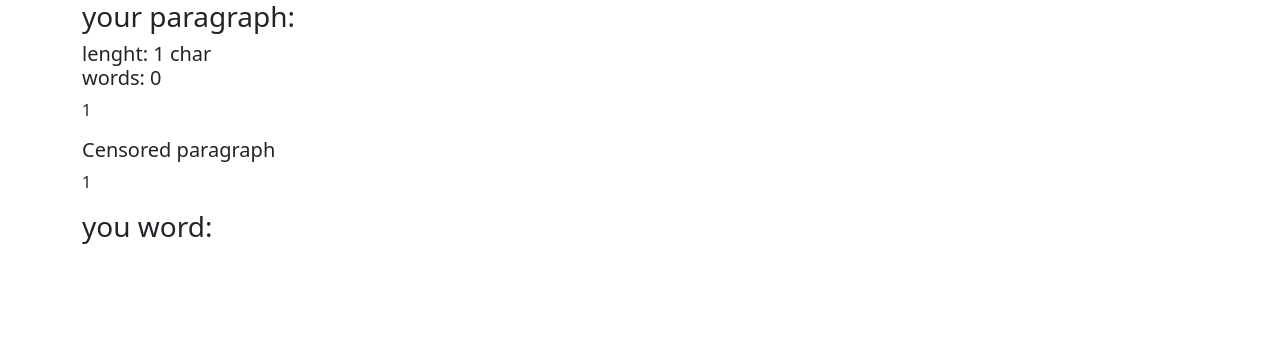
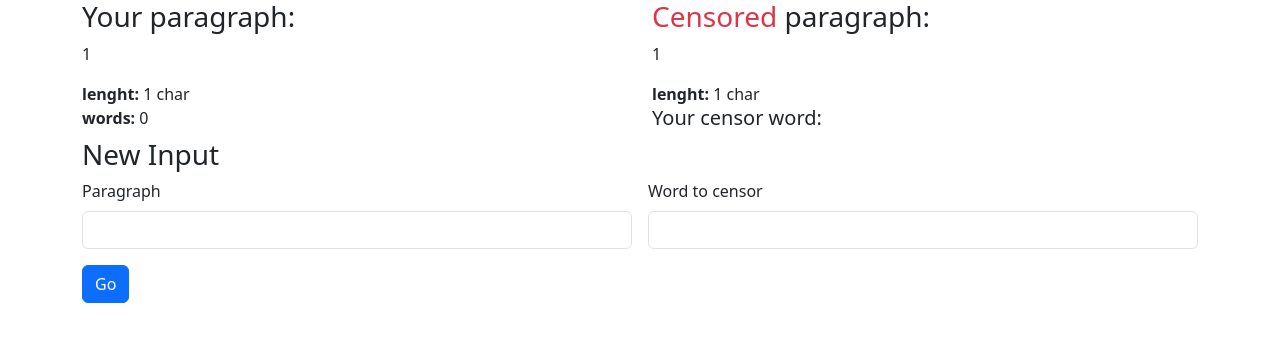
Before and after one commit to burillu/php-badwords, a PHP site: page /censored.php?paragraph=1 in a window 1280 px wide. Shown: the top 342 px of the page. Run offline with PHP 8.4, Linux system fonts and the light colour scheme; data that the repository does not hold is empty; some libraries are stand-ins or nearby versions.

Commit message:
improve layout, add str_len, censore paragraph ok

```diff
--- a/censored.php
+++ b/censored.php
@@ -1,6 +1,7 @@
 <?php
 $paragraph = $_GET["paragraph"];
 $word = $_GET["word"];
+$paragraph_censored = str_replace($word, "<span class='text-danger'>***</span>", $paragraph);
 ?>
 <!DOCTYPE html>
 <html lang="en">
@@ -30,27 +31,54 @@ $word = $_GET["word"];
 <body>
     <main>
         <div class="container">
-            <h3>your paragraph:</h3>
-            <h5>
-                lenght:
-                <?php echo strlen($paragraph); ?> char <br>
-                words:
-                <?php echo str_word_count($paragraph) ?>
-            </h5>
+            <div class="row">
+                <div class="col-6">
+                    <h3>Your paragraph:</h3>
+
                     <p>
 
                         <?php echo $paragraph; ?>
 
                     </p>
-            <h5>Censored paragraph</h5>
+                    <span>
+                        <span class="fw-bold">lenght:</span>
+                        <?php echo strlen($paragraph); ?> char <br>
+                        <span class="fw-bold">words:</span>
+                        <?php echo str_word_count($paragraph) ?>
+                    </span>
+                </div>
+                <div class="col-6">
+                    <h3><span class="text-danger">Censored</span> paragraph:</h3>
                     <p>
-                <?php echo str_replace($word, "***", $paragraph); ?>
+                        <?php echo $paragraph_censored; ?>
                     </p>
-
-            <h3> you word:</h3>
-            <span>
+                    <span class="fw-bold">lenght:</span>
+                    <?php echo strlen(str_replace("<span class='text-danger'>***</span>", '***', $paragraph_censored)); ?>
+                    char <br>
+                    <h5> Your censor word:</h5>
+                    <span class="text-danger fw-bold">
                         <?php echo $word; ?>
                     </span>
+                </div>
+
+
+            </div>
+            <h3>New Input</h3>
+            <form action="censored.php" class="row g-3">
+                <div class="col-md-6">
+                    <label for="inputEmail4" class="form-label">Paragraph</label>
+                    <input type="text" class="form-control" id="inputEmail4" name="paragraph">
+                </div>
+                <div class="col-md-6">
+                    <label for="inputPassword4" class="form-label">Word to censor</label>
+                    <input type="text" class="form-control" id="inputPassword4" name="word">
+                </div>
+                <div class="col-12">
+                    <button type="submit" class="btn btn-primary">Go</button>
+                </div>
+            </form>
+
+
 
         </div>
 
```
Lines whose indentation alone changed are shown as unchanged.
